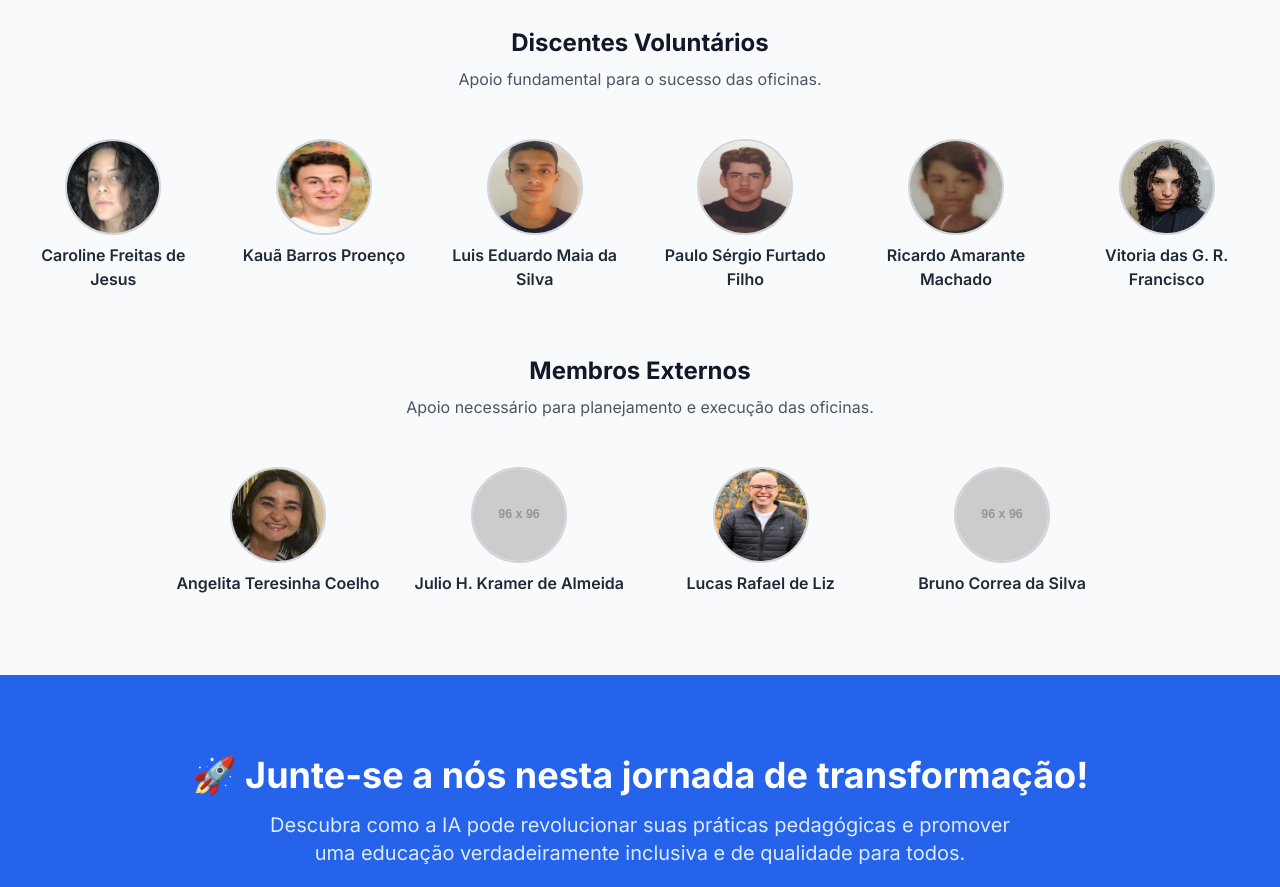
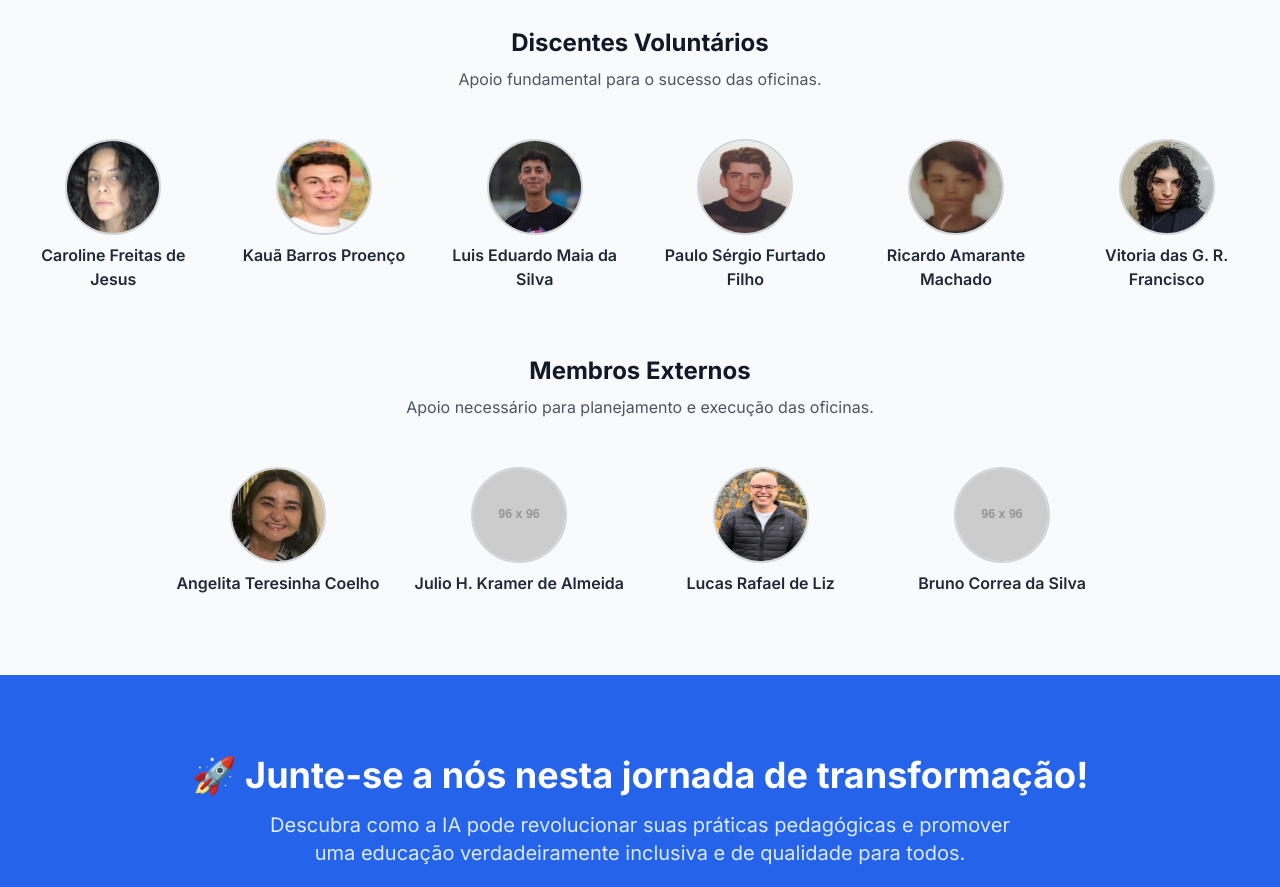
Before and after one commit to edinilsonvida/ia_inclusao, a plain HTML site: page index.html in a window 1280 px wide. Shown: the part 3140-4027 px from the top of the page. Drawn offline with nearby package versions, Linux system fonts and the light colour scheme; placeholder pictures from the web are drawn by us.

Commit message:
Alteração da foto do Luis
Alteração da foto do Luis

```diff
--- a/index.html
+++ b/index.html
@@ -622,7 +622,7 @@
                         <h4 class="font-semibold text-gray-800">Kauã Barros Proenço</h4>
                     </div>
                     <div class="text-center">
-                        <img src="img/luis.jpeg" alt="Foto do Aluno Luis"
+                        <img src="img/luis.jpg" alt="Foto do Aluno Luis"
                             class="w-24 h-24 rounded-full mx-auto mb-2 border-2 border-gray-300" />
                         <h4 class="font-semibold text-gray-800">
                             Luis Eduardo Maia da Silva
```
Also changed, not shown: img/luis.jpeg (deleted), img/luis.jpg (added).
